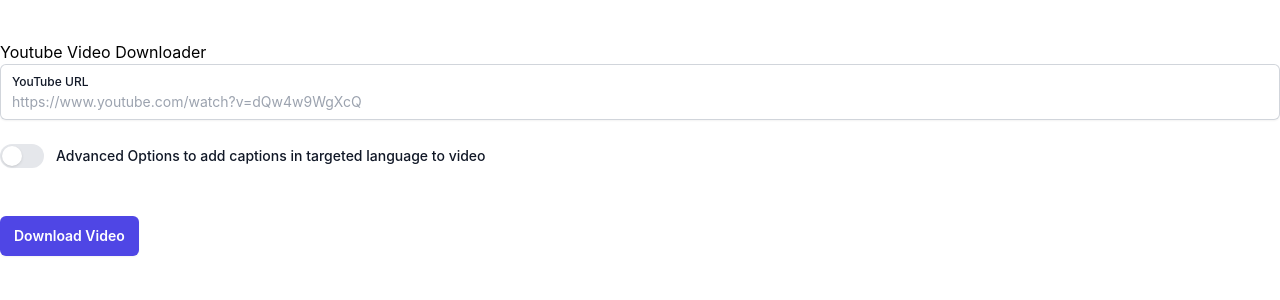
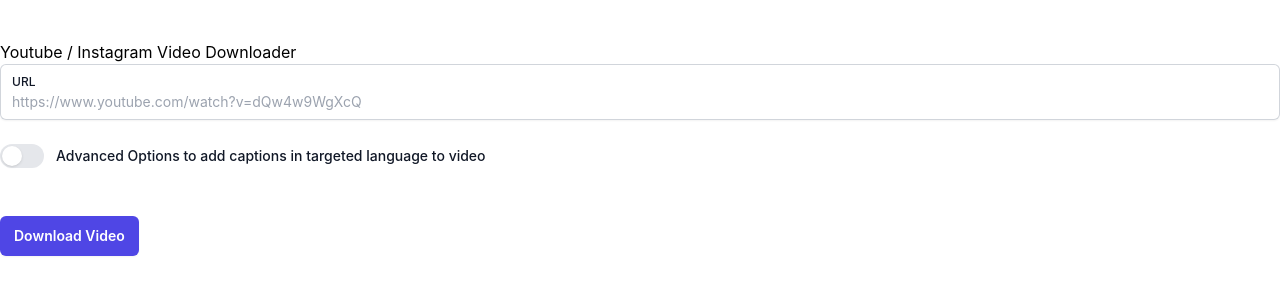
Before and after one commit to MarcWeberFS/camunda-video-translator, a React (Create React App) app in the folder video-downloader-frontend/: page / in a window 1280 px wide. Shown: the top 300 px of the page. Built offline with nearby package versions, Linux system fonts and the light colour scheme.

Commit message:
naming labels for frontend more decisely

```diff
--- a/video-downloader-frontend/src/App.js
+++ b/video-downloader-frontend/src/App.js
@@ -74,7 +74,7 @@
   return (
     <div className="container mx-auto mt-10">
       <header>
-        <h1>Youtube Video Downloader</h1>
+        <h1>Youtube / Instagram Video Downloader</h1>
         <form onSubmit={handleSubmit}>
           <Input value={url} onChange={(e) => setUrl(e.target.value)} />
           <br />
--- a/video-downloader-frontend/src/components/Input.js
+++ b/video-downloader-frontend/src/components/Input.js
@@ -16,7 +16,7 @@
     return (
       <div className="rounded-md px-3 pb-1.5 pt-2.5 shadow-sm ring-1 ring-inset ring-gray-300 focus-within:ring-2 focus-within:ring-indigo-600">
         <label htmlFor="name" className="block text-xs font-medium text-gray-900">
-          YouTube URL
+          URL
         </label>
         <input
           id="url"
```
